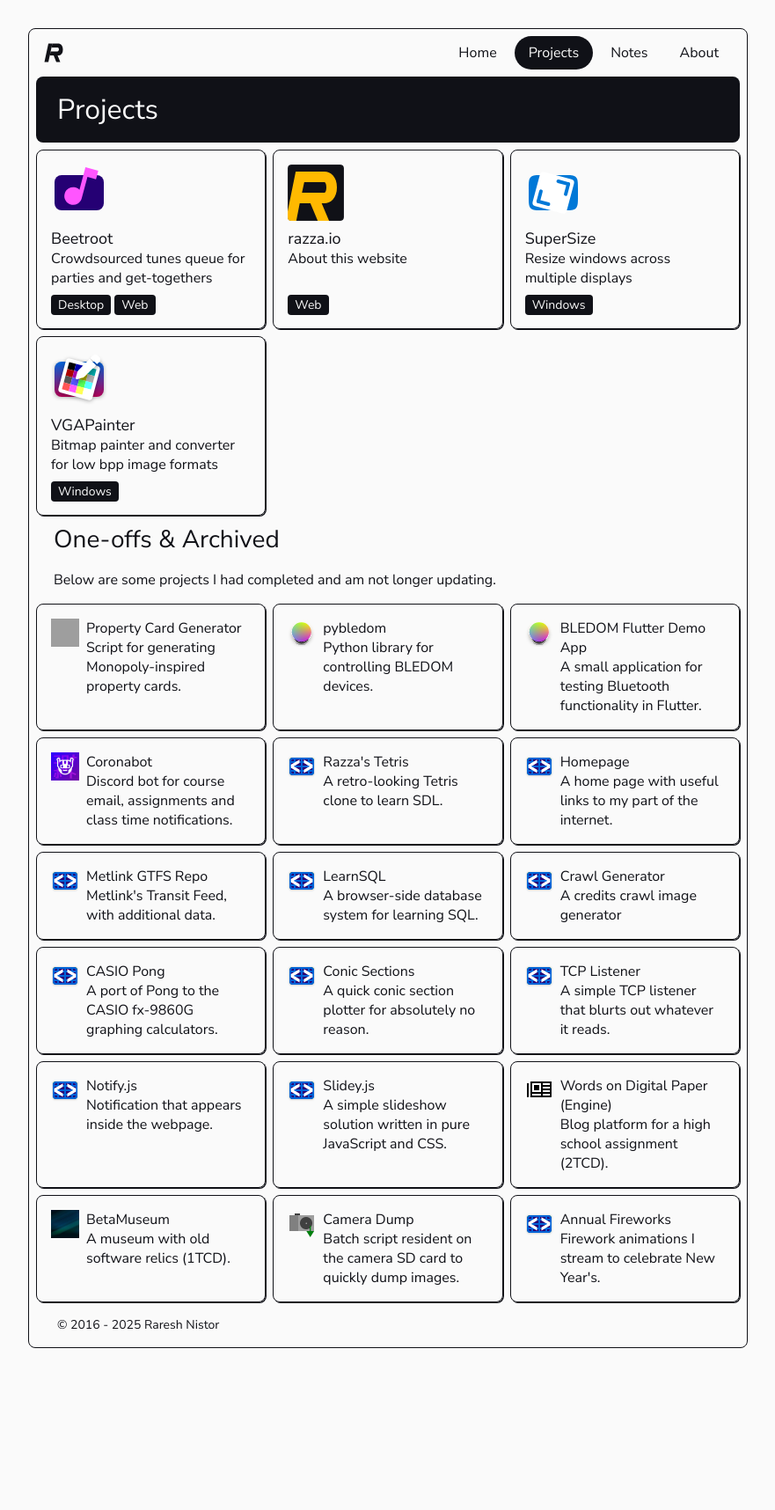
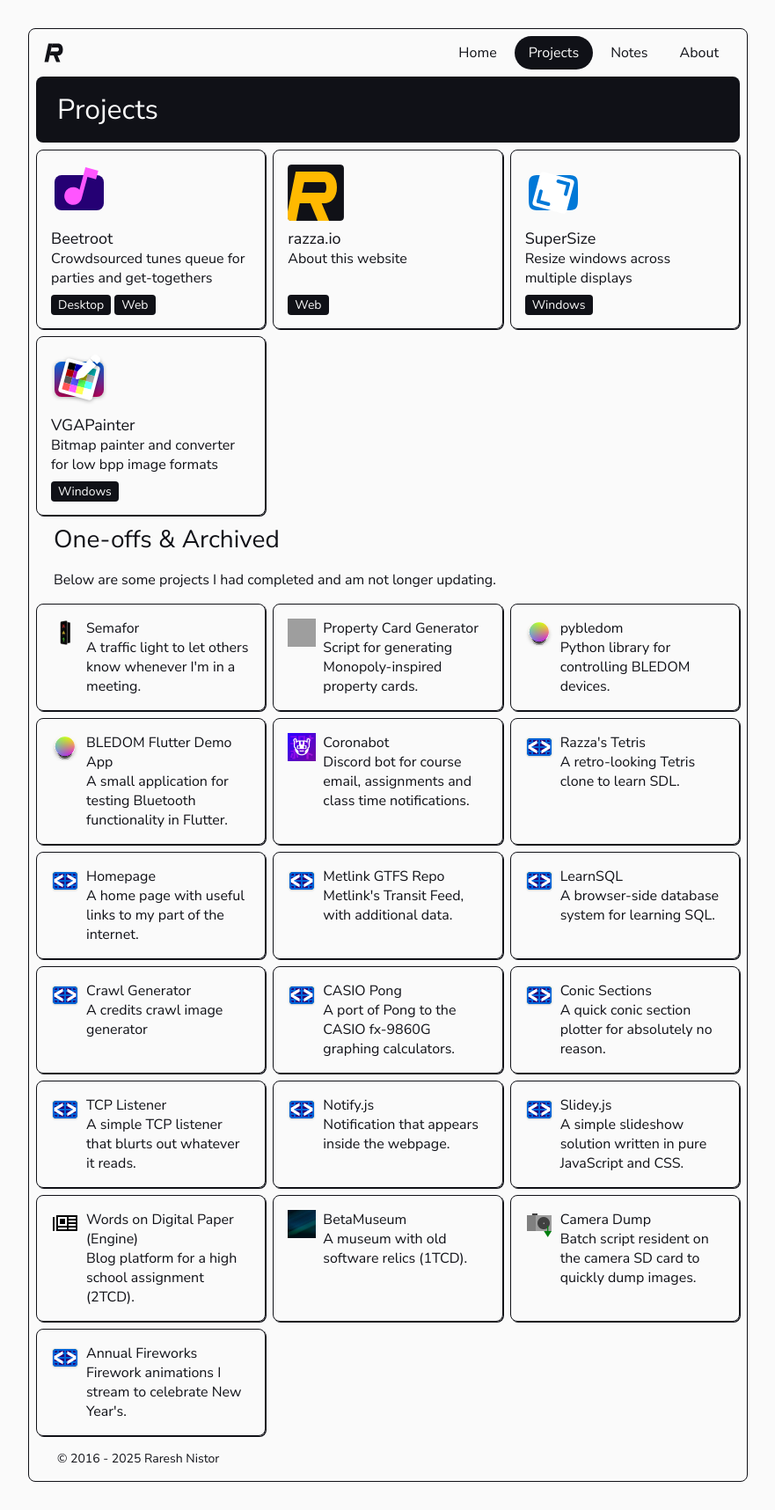
Before and after one commit to itisrazza/razza.io, a Jekyll site: the page built from projects.html, in a window 1280 px wide. Shown: the whole page at 88% size, without its empty margins (199-1080 px from the left). Built offline with Jekyll 4.4.1, drawn with Linux system fonts in a browser that asks for light colours; before the commit the page ends 1564 px from its top, so only the background shows below that; grey boxes are pictures that could not be loaded.

Commit message:
add the traffic light project

```diff
--- a/_data/projects.yml
+++ b/_data/projects.yml
@@ -1,3 +1,9 @@
+- name: Semafor
+  description: A traffic light to let others know whenever I'm in a meeting.
+  link: https://github.com/itisrazza/semafor
+  icon: semafor.png
+  archived: true
+
 - name: Property Card Generator
   description: Script for generating Monopoly-inspired property cards.
   link: https://github.com/itisrazza/monopoly-pcard-gen
```
Also changed, not shown: assets/logos/projects/semafor.png (added).
